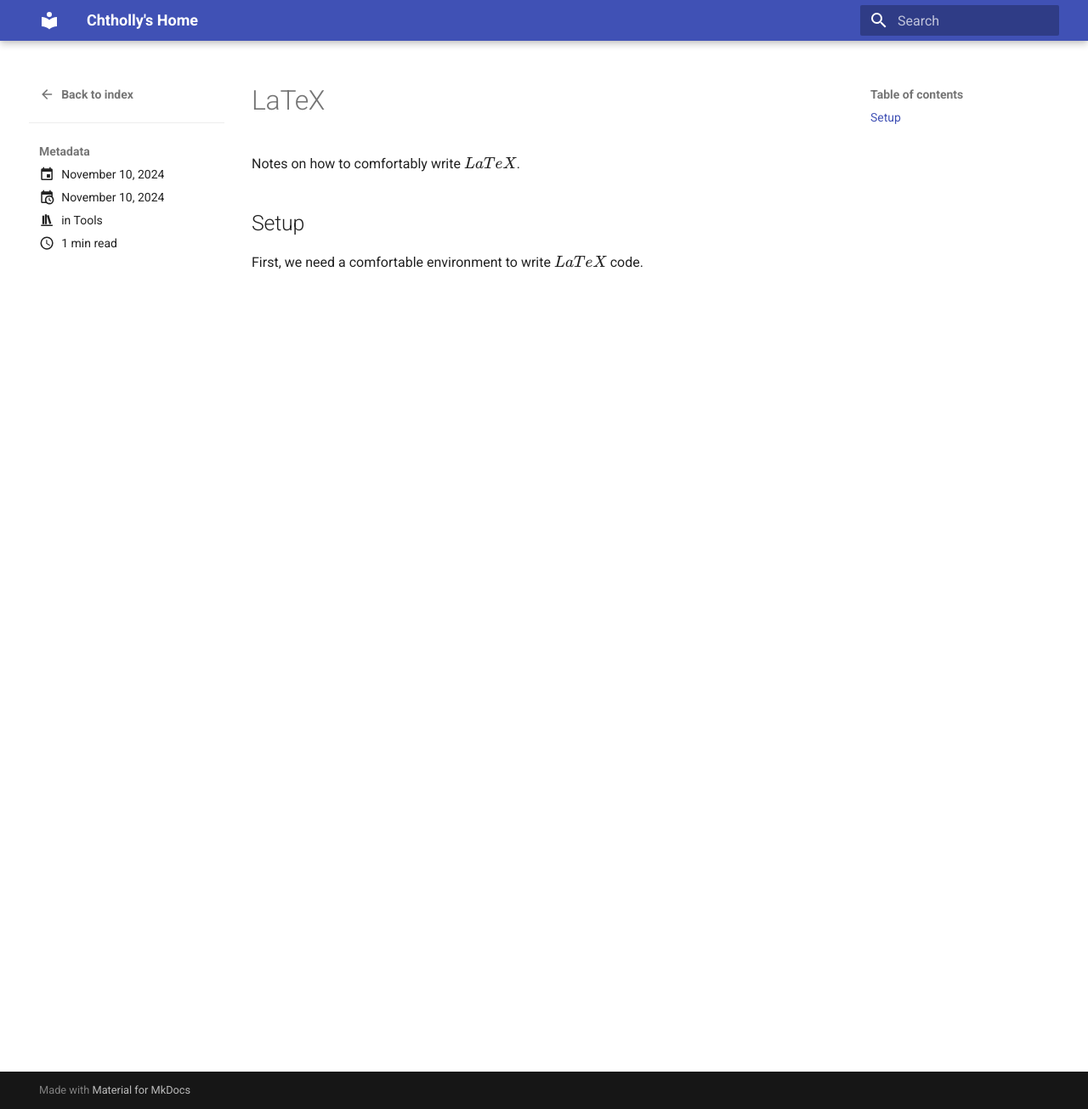
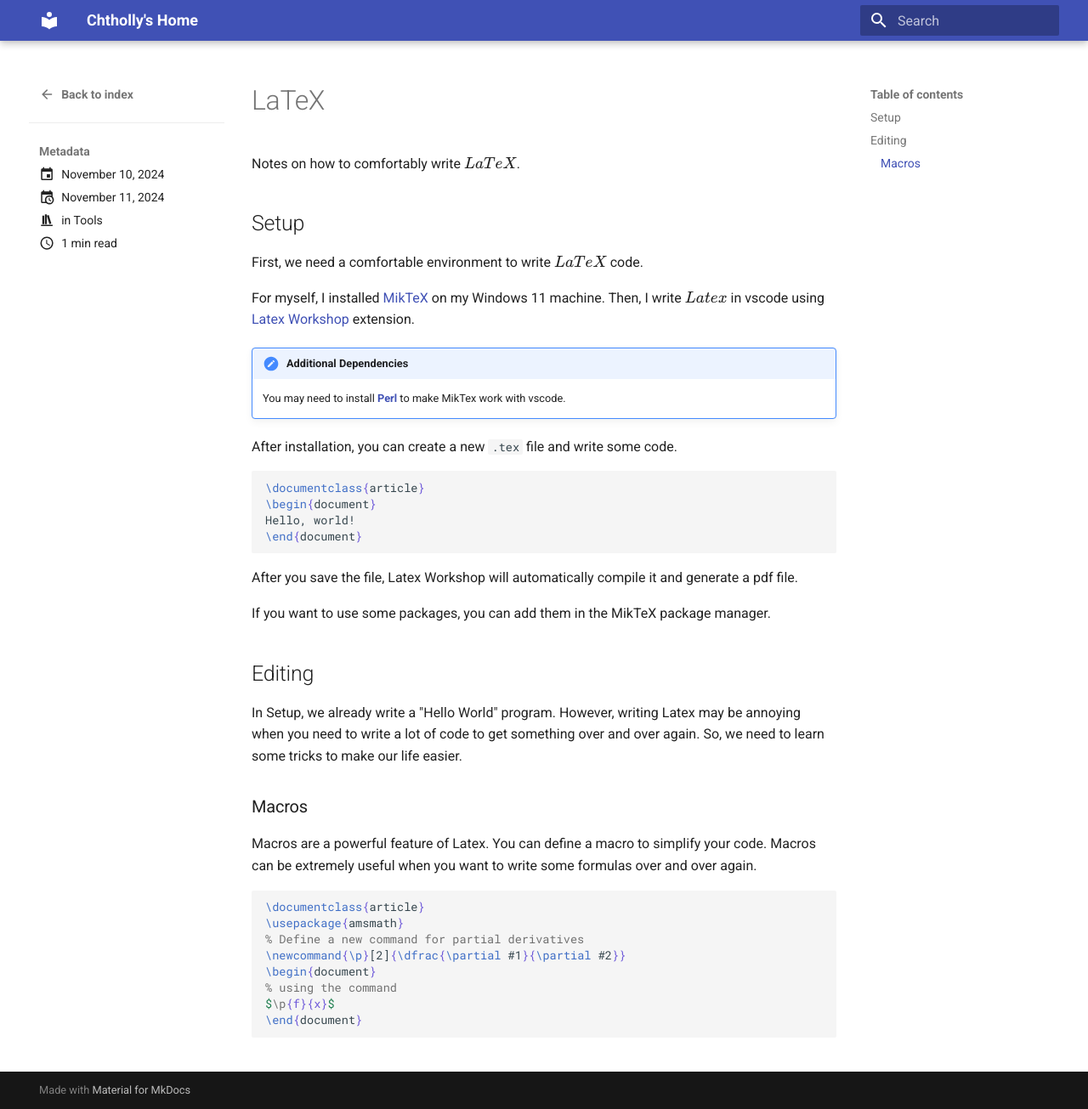
Before and after one commit to Chtholly-Boss/Chtholly-Boss, an MkDocs documentation site: the page built from docs/blog/posts/latex.md, in a window 1280 px wide and 1305 px high. Shown: the whole window at 85% size. Built offline with MkDocs 1.6.1 and Material for MkDocs 9.7.7, drawn with Linux system fonts in a browser that asks for light colours.

Commit message:
update: latex and mkdocs

````diff
--- a/docs/blog/posts/latex.md
+++ b/docs/blog/posts/latex.md
@@ -1,7 +1,7 @@
 ---
 date:
     created: 2024-11-10
-    updated: 2024-11-10
+    updated: 2024-11-11
 categories:
     - Tools
 ---
@@ -13,3 +13,43 @@ Notes on how to comfortably write $LaTeX$.
 
 ## Setup
 First, we need a comfortable environment to write $LaTeX$ code.
+
+For myself, I installed [MikTeX](https://miktex.org/download) on my Windows 11 machine.
+Then, I write $Latex$ in vscode using [Latex Workshop](https://marketplace.visualstudio.com/items?itemName=James-Yu.latex-workshop) extension.
+
+!!! note "Additional Dependencies"
+    You may need to install **[Perl](https://strawberryperl.com/)** to make MikTex work with vscode.
+
+After installation, you can create a new `.tex` file and write some code.
+
+```latex
+\documentclass{article}
+\begin{document}
+Hello, world!
+\end{document}
+```
+
+After you save the file, Latex Workshop will automatically compile it and generate a pdf file.
+
+If you want to use some packages, you can add them in the MikTeX package manager.
+
+## Editing
+In Setup, we already write a "Hello World" program.
+However, writing Latex may be annoying when you need to write a lot of code to get something over and over again.
+So, we need to learn some tricks to make our life easier.
+
+### Macros
+Macros are a powerful feature of Latex.
+You can define a macro to simplify your code.
+Macros can be extremely useful when you want to write some formulas over and over again.
+
+```latex
+\documentclass{article}
+\usepackage{amsmath}
+% Define a new command for partial derivatives
+\newcommand{\p}[2]{\dfrac{\partial #1}{\partial #2}}
+\begin{document}
+% using the command
+$\p{f}{x}$
+\end{document}
+```
--- a/mkdocs.yml
+++ b/mkdocs.yml
@@ -17,8 +17,12 @@ plugins:
         categories_allowed:
             - Tools
             - Readings
+            - Programming
 
 markdown_extensions:
+  - admonition
+  - pymdownx.details
+  - pymdownx.superfences
   - pymdownx.arithmatex:
       generic: true
 
````
Also changed, not shown: docs/blog/posts/mkdocs.md (+33 -1 lines).
